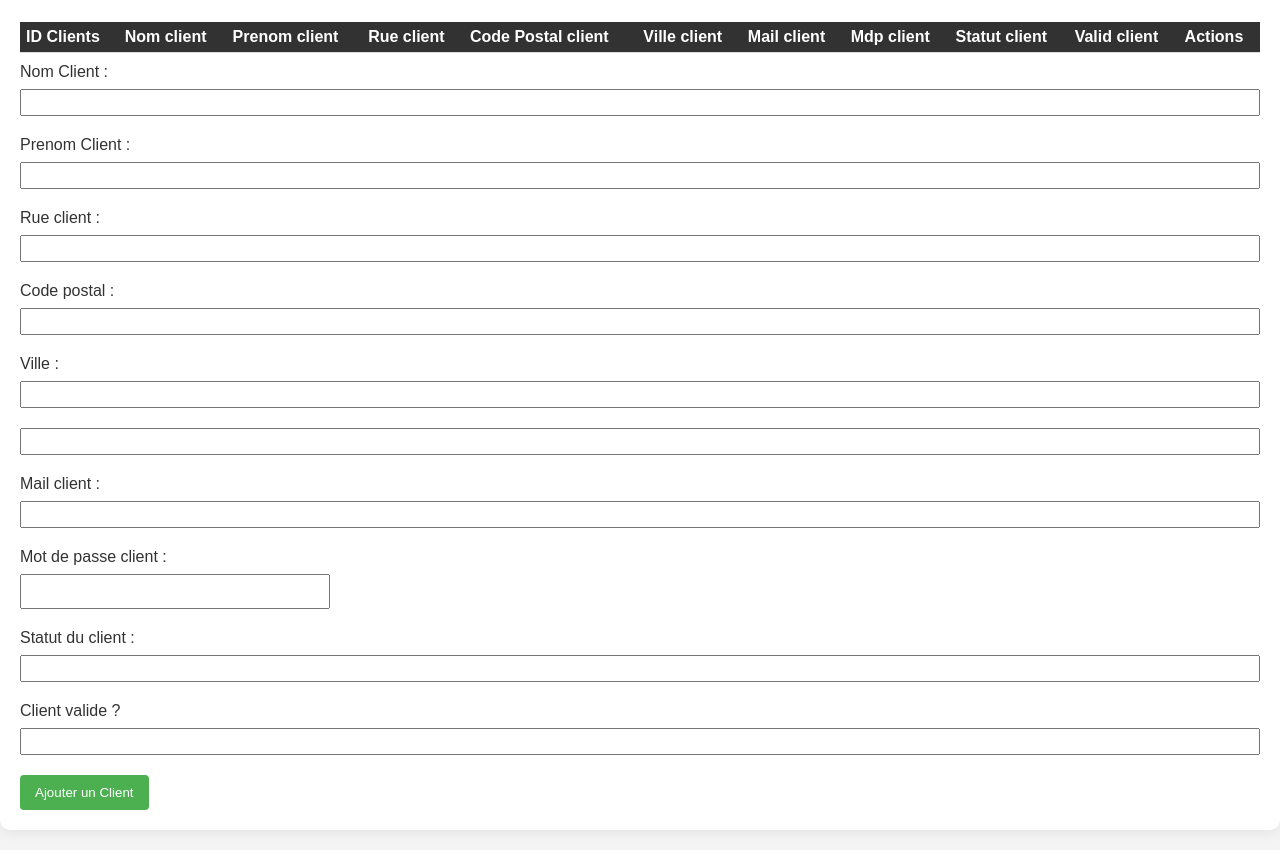
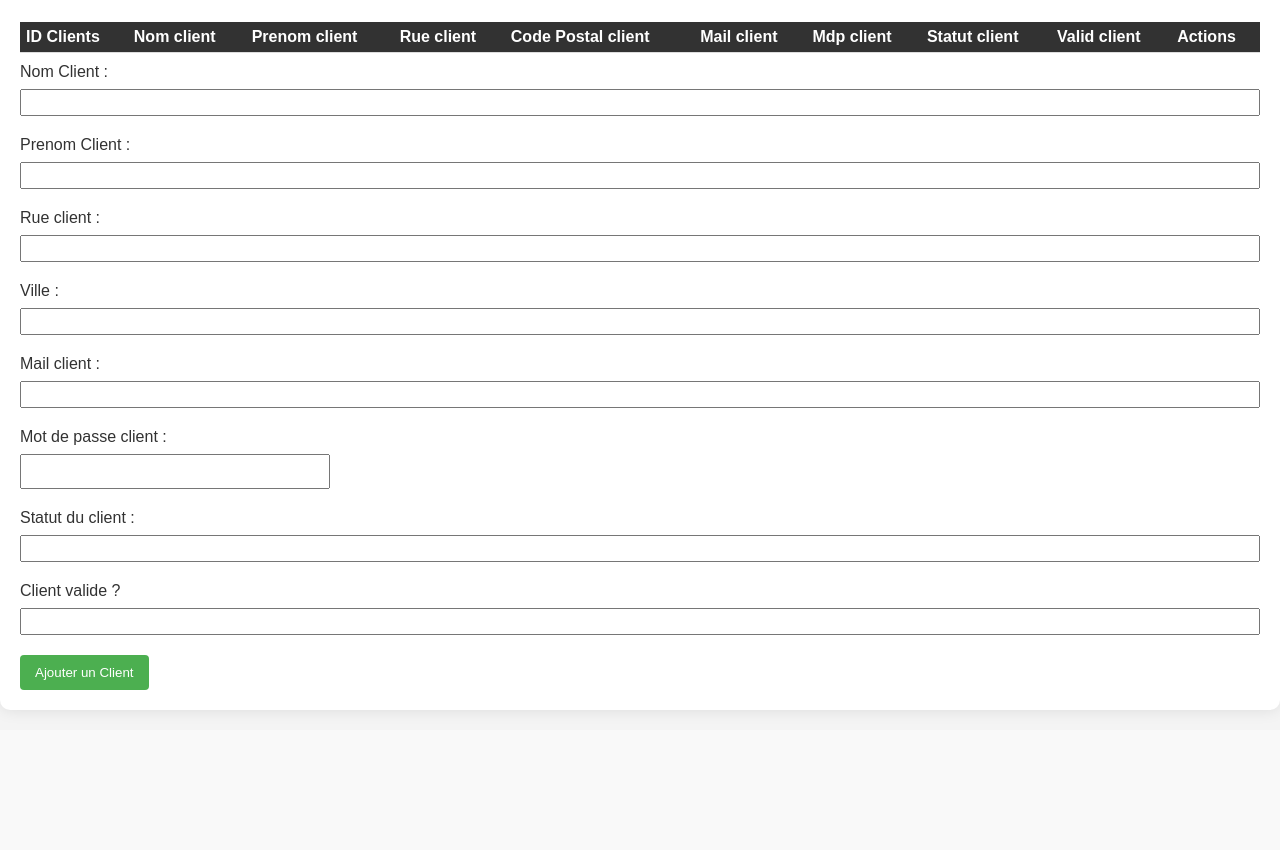
Before and after one commit to luderlan/LocApart-vrai, a PHP site: page /aff.client.php in a window 1280 px wide. Shown: the part 256-1106 px from the top of the page. After the commit the page ends 970 px from the top, so only its background shows below. Run offline with PHP 8.4, Linux system fonts and the light colour scheme; data that the repository does not hold is empty; some libraries are stand-ins or nearby versions; some web fonts are replaced.

Commit message:
Update aff.client.php

```diff
--- a/assets/php/affichage/aff.client.php
+++ b/assets/php/affichage/aff.client.php
@@ -1,11 +1,15 @@
     <?php
-        require_once("../include/connexion.inc.php");
-        require_once("../class/class.client.php");
-        require_once("../class/class.comm.php");
+
+    require_once("../include/connexion.inc.php");
+    require_once("../class/class.client.php");
+    require_once("../class/class.comm.php");
+
+
     ?>
 
     <!DOCTYPE html>
     <html lang="fr">
+
     <head>
         <meta charset="UTF-8">
         <meta name="viewport" content="width=device-width, initial-scale=1.0">
@@ -16,6 +20,7 @@
 
     <body>
         <?php include("../template/header.php"); ?>
+
         <button class="bouton" onclick="redirectToHeader()">
         <svg height="18" width="18" xmlns="http://www.w3.org/2000/svg" version="1.1" viewBox="0 0 1024 1024">
             <path d="M874.690416 495.52477c0 11.2973-9.168824 20.466124-20.466124 20.466124l-604.773963 0 188.083679 188.083679c7.992021 7.992021 7.992021 20.947078 0 28.939099-4.001127 3.990894-9.240455 5.996574-14.46955 5.996574-5.239328 0-10.478655-1.995447-14.479783-5.996574l-223.00912-223.00912c-3.837398-3.837398-5.996574-9.046027-5.996574-14.46955 0-5.433756 2.159176-10.632151 5.996574-14.46955l223.019353-223.029586c7.992021-7.992021 20.957311-7.992021 28.949332 0 7.992021 8.002254 7.992021 20.957311 0 28.949332l-188.073446 188.073446 604.753497 0C865.521592 475.058646 874.690416 484.217237 874.690416 495.52477z" fill="#323232"></path>
@@ -28,46 +33,47 @@
         }
     </script>
     <br><br><br>
+
         <main>
             <section class="conteneur" id="tableau_Clients">
                 <form action="../traitement/trait.client.php" method="post">
                     <table class="tableau">
                         <thead class="tableau_entete">
+
                             <tr>
                                 <th>ID Clients</th>
                                 <th>Nom client</th>
                                 <th>Prenom client</th>
                                 <th>Rue client</th>
                                 <th>Code Postal client</th>
-                                <th>Ville client</th>
                                 <th>Mail client</th>
                                 <th>Mdp client</th>
                                 <th>Statut client</th>
                                 <th>Valid client</th>
                                 <th>Actions</th>
                             </tr>
+
                         </thead>
                         <tbody class="tableau_corps">
                             <?php
                             $oClient = new Client($con);
                             $result = $oClient->selectClient();
+
                             $oCommunes = new Communes($con);
                             // $resultat = $oCommunes->selectCommune();
+
+
                             if ($result->rowCount() > 0) {
                                 while ($row = $result->fetch(PDO::FETCH_ASSOC)) {
+
                                     echo "<tr>";
                                     echo "<td>", $row['id_client'], "</td>";
                                     echo "<td><input type='text' name='nom_client[", $row['id_client'], "]' value='", $row['nom_client'], "'></td>";
                                     echo "<td><input type='text' name='prenom_client[", $row['id_client'], "]' value='", $row['prenom_client'], "'></td>";
                                     echo "<td><input type='text' name='rue_client[", $row['id_client'], "]' value='", $row['rue_client'], "'></td>";
-                                    echo "<td><input type='text' name='code_client[", $row['id_client'], "]' value='", $row['code_client'], "'></td>";
-                                    // echo "<td><input type='text' name='vil_client[", $row['id_client'], "]' value='", $row['vil_client'], "'></td>";
-                                    $req_client = $oCommunes->getCommById($row['vil_client']);
-                                    $res = $req_client->fetch(PDO::FETCH_ASSOC);
-                                    var_dump($res);
-                                    echo "<td><input type='int' name='vil_client[", $row['id_client'], "]' value='",  $res['COL3']. ' '.$res['COL10'], "'></td>";
+                                    echo "<td><input type='text' name='code_comm[", $row['id_client'], "]' value='", $row['code_comm'], "'></td>";
                                     echo "<td><input type='text' name='mail_client[", $row['id_client'], "]' value='", $row['mail_client'], "'></td>";
-                                    echo "<td><input type='password' name='pass_client[", $row['id_client'], "]' value='", $row['pass_client'], "'></td>";
+                                    echo "<td><input type='text' name='pass_client[", $row['id_client'], "]' value='", $row['pass_client'], "'></td>";
                                     echo "<td><input type='text' name='statut_client[", $row['id_client'], "]' value='", $row['statut_client'], "'></td>";
                                     echo "<td><input type='text' name='valid_client[", $row['id_client'], "]' value='", $row['valid_client'], "'></td>";
                                     echo "<td><button class='btn btn-primary' name='updateCli' value='", $row['id_client'], "' type=submit'>Modifier</button>
@@ -93,18 +99,16 @@
                     <label for="rue_client" class="formulaire-label">Rue client : </label>
                     <input type="text" name="rue_client" id="rue_client" class="formulaire-input">
 
-                    <label for="code_client" class="formulaire-label">Code postal : </label>
-                    <input type="text" name="code_client" id="code_client" class="formulaire-input">
-
                     <label for="vil_client" class="formulaire-label">Ville : </label>
                     <div class="input_container">
                         <input type="text" name="vil_client" id="vil_client" onkeyup="autocomplet()" class="formulaire-input">
-                        <input type="text" name="vil_client2" id="vil_client2" class="formulaire-input">
+                        <input type="hidden" name="code_comm" id="code_comm" class="formulaire-input">
                         <ul id="id_list_ville"></ul>
                     </div>
 
                     <label for="mail_client" class="formulaire-label">Mail client : </label>
                     <input type="text" name="mail_client" id="mail_client" class="formulaire-input">
+
 
                     <label for='pass_client' class='formulaire-label'>Mot de passe client : </label>
                     <input type='password' name='pass_client' id='pass_client' class='formulaire-input'>
@@ -113,8 +117,10 @@
                     <label for="statut_client" class="formulaire-label">Statut du client : </label>
                     <input type="text" name="statut_client" id="statut_client" class="formulaire-input">
 
+
                     <label for="valid_client" class="formulaire-label">Client valide ? </label>
                     <input type="text" name="valid_client" id="valid_client" class="formulaire-input">
+
 
                     <input type="submit" value="Ajouter un Client" class="bouton-primaire">
                 </form>
@@ -123,7 +129,7 @@
     </body>
     </html>
 
-<style>
+    <style>
     body {
         font-family: 'Arial', sans-serif;
         background-color: #f4f4f4;
@@ -290,4 +296,4 @@
         fill: #fff;
     }
     </style>
-</html>
+    </html>
```
